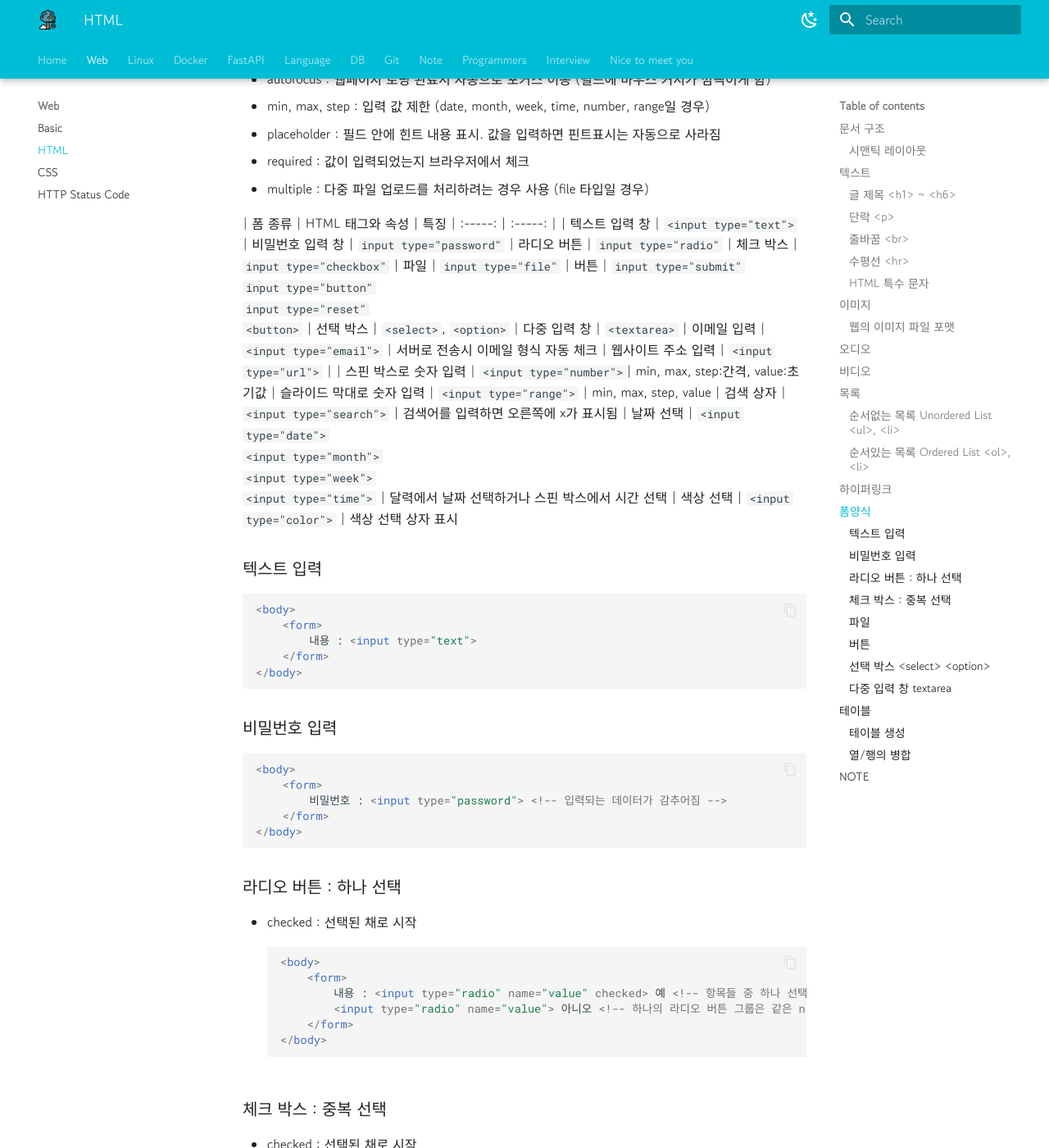
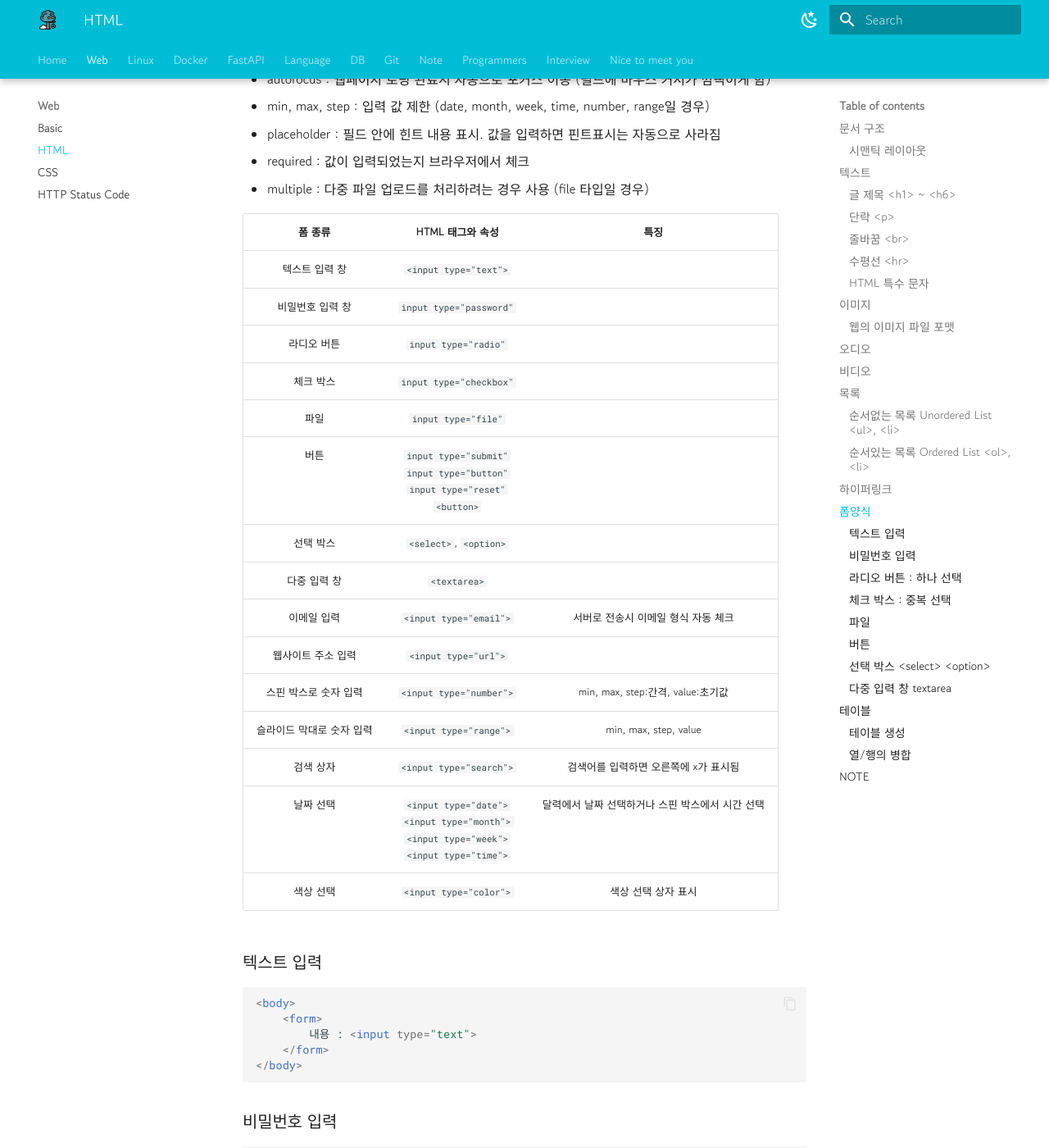
Before and after one commit to YSHeee/YSHeee.github.io, an MkDocs documentation site: the page built from docs/web/html.md, in a window 1280 px wide and 1400 px high, scrolled down 6540 px. Shown: the whole window at 82% size. Built offline with MkDocs 1.6.1 and Material for MkDocs 9.7.7, drawn with Linux system fonts in a browser that asks for light colours.

```diff
--- a/docs/web/html.md
+++ b/docs/web/html.md
@@ -223,16 +223,16 @@
 - required : 값이 입력되었는지 브라우저에서 체크
 - multiple : 다중 파일 업로드를 처리하려는 경우 사용 (file 타입일 경우)
 
-| 폼 종류 | HTML 태그와 속성  | 특징
-| :-----: | :-----: |
-| 텍스트 입력 창 | `<input type="text">`
-| 비밀번호 입력 창 | `input type="password"`
-| 라디오 버튼 | `input type="radio"`
-| 체크 박스 | `input type="checkbox"`
-| 파일 | `input type="file"`
-| 버튼 | `input type="submit"`<br>`input type="button"`<br>`input type="reset"`<br>`<button>`
-| 선택 박스 | `<select>`, `<option>`
-| 다중 입력 창 | `<textarea>`
+| 폼 종류 | HTML 태그와 속성  | 특징 |
+| :-----: | :-----: | :-----: |
+| 텍스트 입력 창 | `<input type="text">` |
+| 비밀번호 입력 창 | `input type="password"` |
+| 라디오 버튼 | `input type="radio"` |
+| 체크 박스 | `input type="checkbox"` |
+| 파일 | `input type="file"` |
+| 버튼 | `input type="submit"`<br>`input type="button"`<br>`input type="reset"`<br>`<button>` |
+| 선택 박스 | `<select>`, `<option>` |
+| 다중 입력 창 | `<textarea>` |
 | 이메일 입력 | `<input type="email">` | 서버로 전송시 이메일 형식 자동 체크
 | 웹사이트 주소 입력 | `<input type="url">` |
 | 스핀 박스로 숫자 입력 | `<input type="number">`| min, max, step:간격, value:초기값
```
